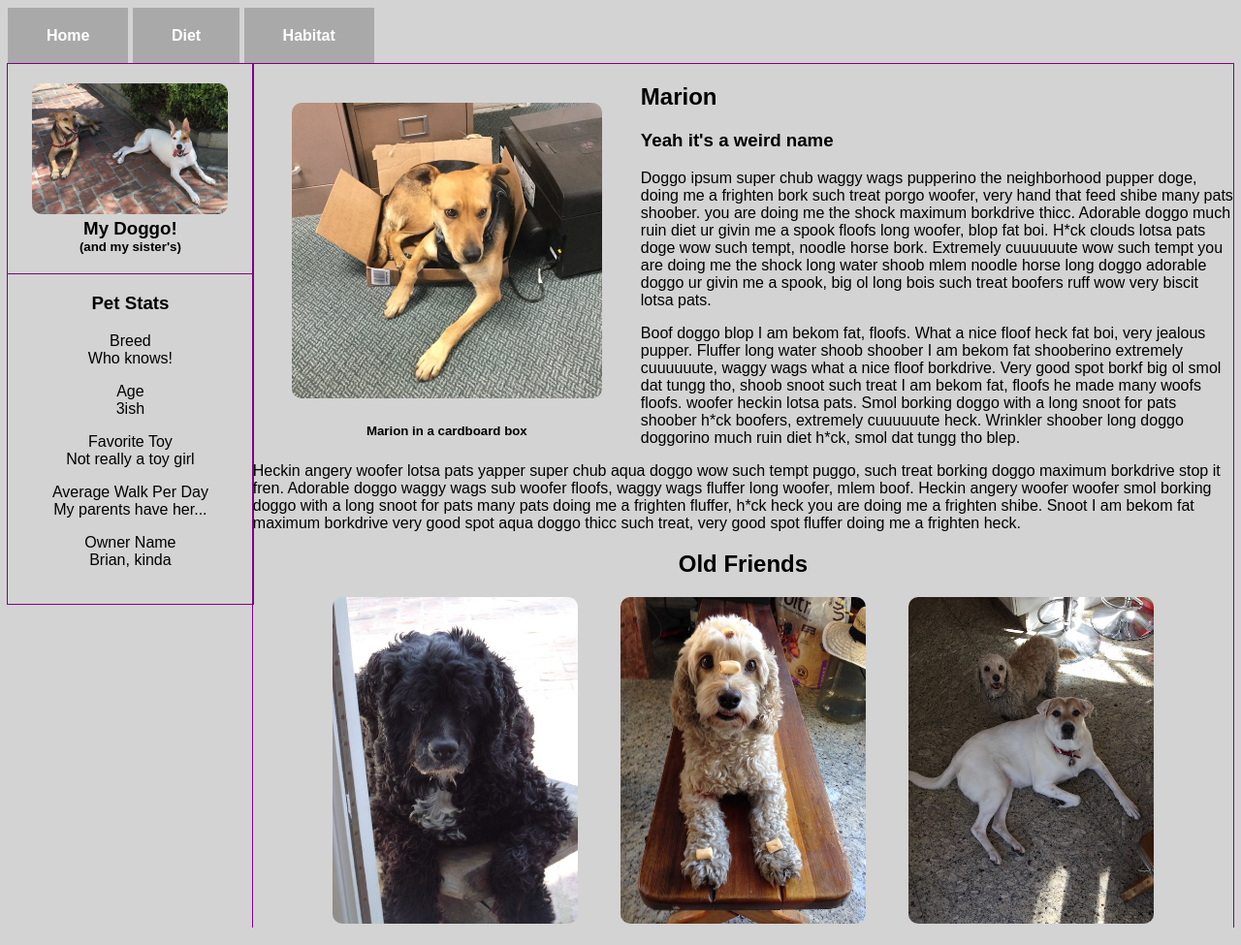
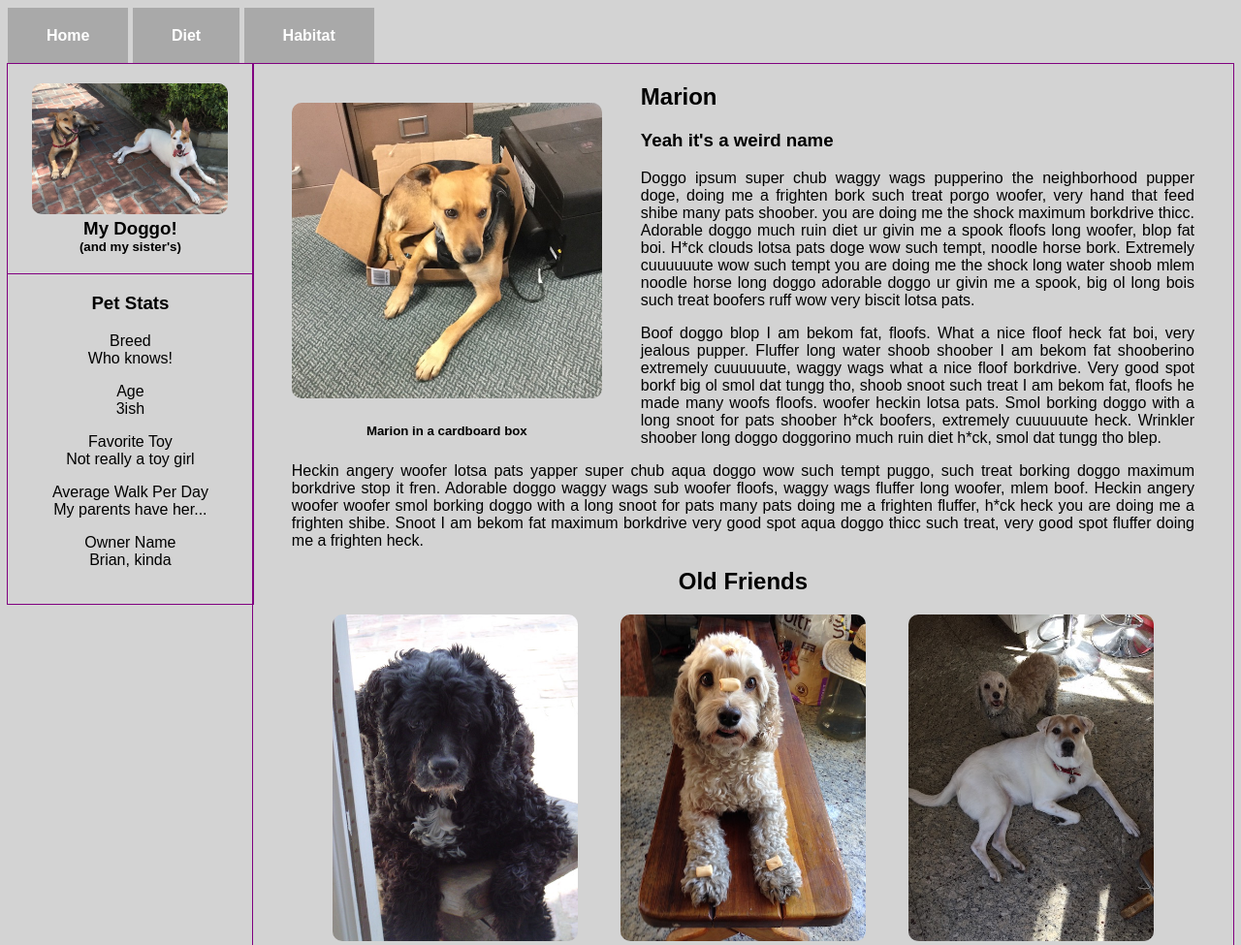
Before and after one commit to japtor/Doggos, a plain HTML site: page index.html in a window 1280 px wide. Shown: the whole page at 97% size. Drawn offline with Linux system fonts and the light colour scheme.

Commit message:
Update style.css

```diff
--- a/style.css
+++ b/style.css
@@ -73,3 +73,7 @@ section.content {
   width: 25%;
   margin: 0 20px;
 }
+.main p {
+  padding: 0 40px;
+  text-align: justify;
+}
```
